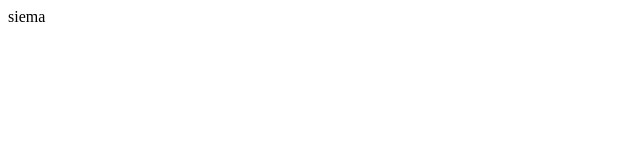
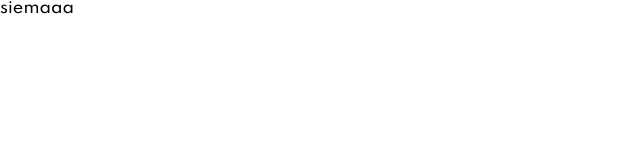
Before and after one commit to DonquixoteSabo/Job-listings-with-filtering, a React (Create React App) app: page / in a window 1280 px wide. Shown: the top 160 px of the page, without its empty margins (0-640 px from the left). Built offline with nearby package versions, Linux system fonts and the light colour scheme.

Commit message:
style: :lipstick: Add styled components config
Add theme, themeType, globalStyle and Providers for theme

```diff
--- a/src/Root.tsx
+++ b/src/Root.tsx
@@ -1,8 +1,16 @@
+import { ThemeProvider } from 'styled-components';
+//styles
+import { theme } from 'assets/styles/theme';
+import { GlobalStyle } from 'assets/styles/GlobalStyle';
+
 const Root = () => {
   return (
-    <div className='appeczka'>
-      <header className='App-header'>siema</header>
-    </div>
+    <>
+      <ThemeProvider theme={theme}>
+        <GlobalStyle />
+        <header>siemaaa</header>
+      </ThemeProvider>
+    </>
   );
 };
 
--- /dev/null
+++ b/src/assets/styles/GlobalStyle.ts
@@ -0,0 +1,47 @@
+import { createGlobalStyle } from 'styled-components';
+
+export const GlobalStyle = createGlobalStyle`
+html, body, div, span, applet, object, iframe, h1, h2, h3, h4, h5, h6, p, blockquote, pre, a, abbr, acronym, address, big, cite, code, del, dfn, em, img, ins, kbd, q, s, samp, small, strike, strong, sub, sup, tt, var, b, u, i, center, dl, dt, dd, ol, ul, li, fieldset, form, label, legend, table, caption, tbody, tfoot, thead, tr, th, td, article, aside, canvas, details, embed, figure, figcaption, footer, header, hgroup, menu, nav, output, ruby, section, summary, time, mark, audio, video {
+  margin: 0;
+  padding: 0;
+  border: 0;
+  font-size: 100%;
+  font: inherit;
+  vertical-align: baseline; }
+
+/* HTML5 display-role reset for older browsers */
+
+article, aside, details, figcaption, figure, footer, header, hgroup, menu, nav, section {
+  display: block; }
+
+body {
+  line-height: 1; }
+
+ol, ul {
+  list-style: none; }
+
+blockquote, q {
+  quotes: none; }
+
+blockquote {
+  &:before, &:after {
+    content: '';
+    content: none; } }
+
+q {
+  &:before, &:after {
+    content: '';
+    content: none; } }
+
+table {
+  border-collapse: collapse;
+  border-spacing: 0; }
+
+
+*, *::before, *::after {
+  box-sizing: border-box;
+}
+html, body {
+  font-family: 'Spartan', sans-serif;
+}
+`;
--- /dev/null
+++ b/src/assets/styles/theme.ts
@@ -0,0 +1,17 @@
+import { DefaultTheme } from 'styled-components';
+
+const theme: DefaultTheme = {
+  colors: {
+    primary: 'hsl(180, 29%, 50%)',
+    lightCyan_1: 'hsl(180, 52%, 96%)', //(Background)
+    lightCyan_2: 'hsl(180, 31%, 95%)', // (Filter Tablets)
+    darkCyan_1: 'hsl(180, 8%, 52%)',
+    darkCyan_2: 'hsl(180, 14%, 20%)',
+  },
+  media: {
+    mobile: '375px',
+    desktop: '1440px',
+  },
+};
+
+export { theme };
--- /dev/null
+++ b/src/types/theme.ts
@@ -0,0 +1,18 @@
+import 'styled-components';
+
+// and extend them!
+declare module 'styled-components' {
+  export interface DefaultTheme {
+    colors: {
+      primary: string;
+      lightCyan_1: string; //(Background)
+      lightCyan_2: string; // (Filter Tablets)
+      darkCyan_1: string;
+      darkCyan_2: string;
+    };
+    media: {
+      mobile: string;
+      desktop: string;
+    }
+  }
+}
```
